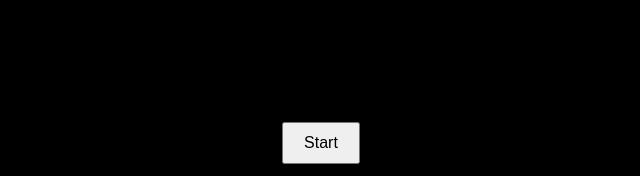
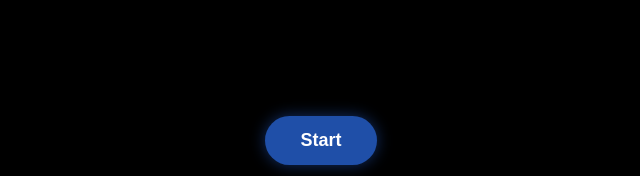
Before and after one commit to erickcrosa2-lgtm/Site, a plain HTML site: page index.html in a window 1280 px wide. Shown: the whole page, without its empty margins (319-959 px from the left). Drawn offline with Linux system fonts and the light colour scheme.

Commit message:
Update index.html

```diff
--- a/index.html
+++ b/index.html
@@ -3,26 +3,48 @@
 <head>
 <meta charset="UTF-8">
 <title>Esame</title>
+
 <style>
 body {
-  margin:0;
-  display:flex;
-  flex-direction:column;
-  justify-content:center;
-  align-items:center;
-  height:100vh;
-  background:#000;
+  margin: 0;
+  display: flex;
+  flex-direction: column;
+  justify-content: center;
+  align-items: center;
+  height: 100vh;
+  background: #000;
 }
 
-canvas { display:block; }
+canvas {
+  display: block;
+}
 
+/* Botão Start */
 button {
-  margin-bottom:15px;
-  padding:10px 20px;
-  font-size:16px;
-  cursor:pointer;
+  margin-bottom: 20px;
+  padding: 14px 35px;
+  border: none;
+  border-radius: 999px; /* pontas arredondadas */
+  background: #1f4fa8;
+  color: white;
+  font-size: 18px;
+  font-weight: bold;
+  cursor: pointer;
+  box-shadow: 0 0 15px rgba(31, 79, 168, 0.6);
+  transition: all 0.3s ease;
+}
+
+button:hover {
+  background: #2b63cc;
+  transform: translateY(-2px);
+  box-shadow: 0 0 20px rgba(43, 99, 204, 0.9);
+}
+
+button:active {
+  transform: translateY(0);
 }
 </style>
+
 </head>
 <body>
 
@@ -47,16 +69,20 @@ let particles = [];
 let neutrons = [];
 const PARTICLE_COUNT = 100;
 
-// Partículas da explosão
 class Particle {
   constructor(x,y){
-    this.x=x; this.y=y; this.life=60;
-    const a = Math.random()*2*Math.PI;
-    const s = Math.random()*4+2;
+    this.x=x;
+    this.y=y;
+    this.life=60;
+
+    const a=Math.random()*2*Math.PI;
+    const s=Math.random()*4+2;
+
     this.dx=Math.cos(a)*s;
     this.dy=Math.sin(a)*s;
-    this.size = 3 + Math.random()*2;
+    this.size=3+Math.random()*2;
   }
+
   update(){
     this.x+=this.dx;
     this.y+=this.dy;
@@ -73,7 +99,6 @@ class Particle {
   }
 }
 
-// Nêutron com alvo
 class Neutron {
   constructor(x,y,target,speed=10){
     this.x=x;
@@ -86,23 +111,22 @@ class Neutron {
   update(){
     if(this.hit || !this.target || this.target.exploded) return false;
 
-    const dx = this.target.x - this.x;
-    const dy = this.target.y - this.y;
-    const dist = Math.sqrt(dx*dx + dy*dy);
+    const dx=this.target.x-this.x;
+    const dy=this.target.y-this.y;
+    const dist=Math.sqrt(dx*dx+dy*dy);
 
-    if(dist < 25){
+    if(dist<25){
       explode(this.target);
       this.hit=true;
       return false;
     }
 
-    const vx = (dx/dist)*this.speed;
-    const vy = (dy/dist)*this.speed;
+    const vx=(dx/dist)*this.speed;
+    const vy=(dy/dist)*this.speed;
 
-    this.x += vx;
-    this.y += vy;
+    this.x+=vx;
+    this.y+=vy;
 
-    // trajetória
     ctx.strokeStyle='rgba(255,255,255,0.3)';
     ctx.lineWidth=2;
     ctx.beginPath();
@@ -110,7 +134,6 @@ class Neutron {
     ctx.lineTo(this.x,this.y);
     ctx.stroke();
 
-    // desenho
     ctx.fillStyle='white';
     ctx.shadowColor='white';
     ctx.shadowBlur=12;
@@ -122,36 +145,35 @@ class Neutron {
   }
 }
 
-// Explosão
 function explode(n){
   if(n.exploded) return;
-  n.exploded = true;
+
+  n.exploded=true;
 
   for(let i=0;i<PARTICLE_COUNT;i++){
     particles.push(new Particle(n.x,n.y));
   }
 
-  if(n === nuclei[0]){
+  if(n===nuclei[0]){
     setTimeout(()=>{
       neutrons.push(new Neutron(n.x,n.y,nuclei[1]));
       neutrons.push(new Neutron(n.x,n.y,nuclei[2]));
-    }, 50);
+    },50);
   }
 
   if(nuclei.every(n=>n.exploded)){
-    setTimeout(reset, 3000);
+    setTimeout(reset,3000);
   }
 }
 
-// Reset
 function reset(){
   nuclei.forEach(n=>n.exploded=false);
   particles=[];
   neutrons=[];
+
   neutrons.push(new Neutron(0,cy,nuclei[0],6));
 }
 
-// Loop
 function draw(){
   if(!running) return;
 
@@ -160,35 +182,35 @@ function draw(){
 
   nuclei.forEach(n=>{
     if(!n.exploded){
+
       ctx.fillStyle='yellow';
       ctx.shadowColor='yellow';
       ctx.shadowBlur=20;
+
       ctx.beginPath();
       ctx.arc(n.x,n.y,25,0,2*Math.PI);
       ctx.fill();
 
       ctx.shadowBlur=0;
+
       ctx.fillStyle='black';
       ctx.font='bold 14px Arial';
       ctx.textAlign='center';
       ctx.textBaseline='middle';
-      ctx.fillText('P-239', n.x, n.y);
+      ctx.fillText('P-239',n.x,n.y);
     }
   });
 
-  neutrons = neutrons.filter(n=>n.update());
-  particles = particles.filter(p=>p.update());
+  neutrons=neutrons.filter(n=>n.update());
+  particles=particles.filter(p=>p.update());
+
   requestAnimationFrame(draw);
 }
 
-// play
-document.getElementById("playBtn").addEventListener("click", (e) => {
+document.getElementById("playBtn").addEventListener("click",(e)=>{
   if(!running){
-    running = true;
-
-    // nasconde il bottone
-    e.target.style.display = "none";
-
+    running=true;
+    e.target.style.display="none";
     reset();
     draw();
   }
```
